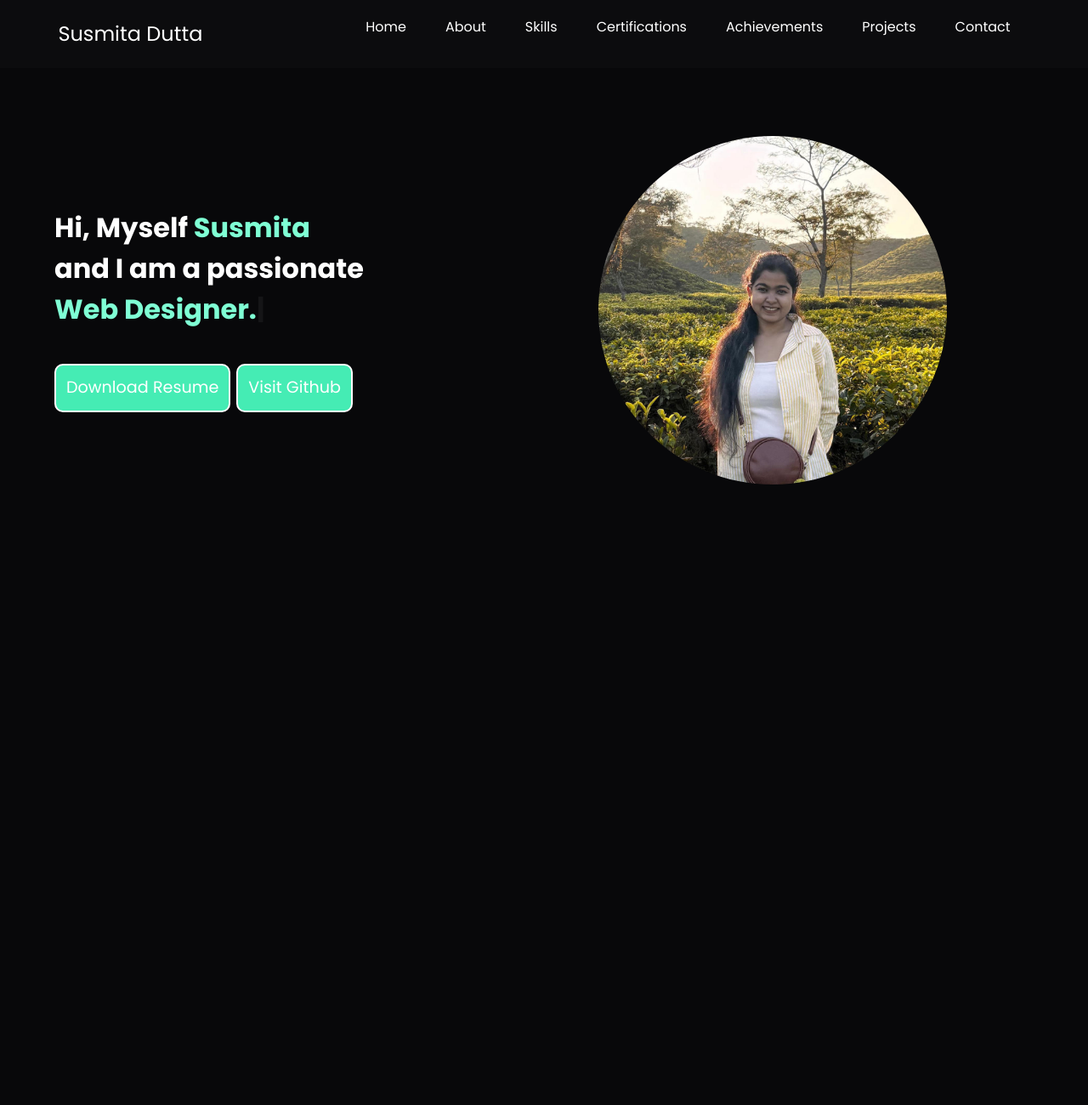
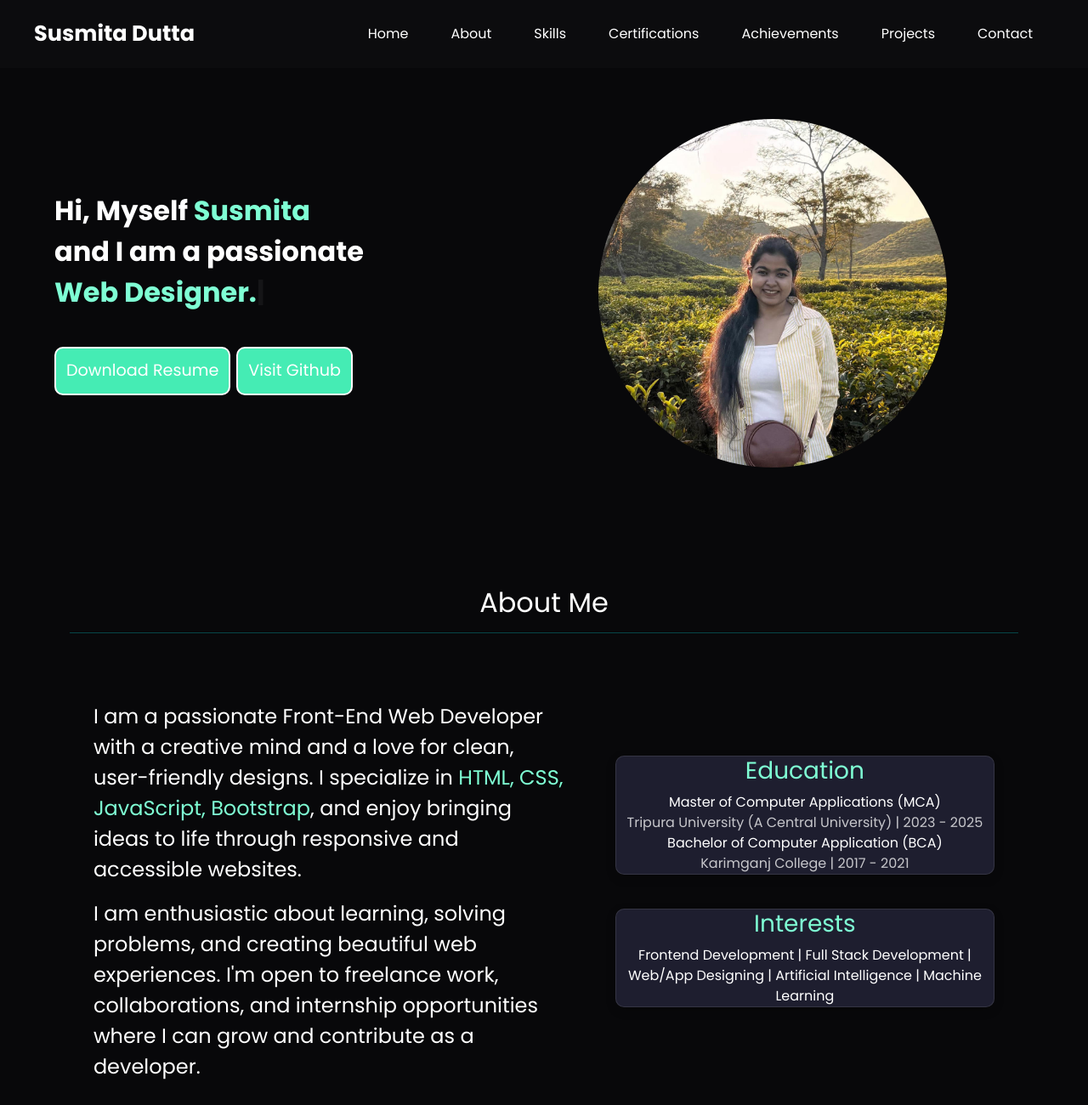
Before and after one commit to duttasusmita28/Personal-Portfolio-Website, a plain HTML site: page index.html in a window 1280 px wide. Shown: the whole page at 85% size. Before the commit the page ends 800 px from the top, so only its background shows below. Drawn offline with nearby package versions, Linux system fonts and the light colour scheme.

Commit message:
Update home and about page

```diff
--- a/index.html
+++ b/index.html
@@ -46,6 +46,59 @@
             </div>
         </section>
     </header>
+
+    <section class="about">
+        <div class="container">
+            <div class="text-center mb-16">
+                <h2 class="aboutme">About Me</h2>
+                <hr>
+                <div class="w-20 h-1 bg-portfolio-accent mx-auto rounded-full">
+                </div>
+            </div>
+            <div class="aboutsection">
+                <div class="leftabout">
+                    <p class="">I am a passionate Front-End Web Developer with a creative mind and a love for clean,
+                        user-friendly designs. I specialize in <span class="color">HTML, CSS, JavaScript, Bootstrap</span>, and enjoy bringing
+                        ideas to life through responsive and accessible websites.</p>
+                    <p class="">I am enthusiastic about learning, solving problems, and creating beautiful web experiences.
+                        I'm open to freelance work, collaborations, and internship opportunities where I can grow and contribute
+                        as a developer.</p>
+                </div>
+                <div class="rightabout">
+                    <div>
+                        <div class="p-0">
+                            <h3 class="education">Education</h3>
+                            <div>
+                                <div>
+                                    <div class="font-semibold">Master of Computer Applications (MCA)
+                                    </div>
+                                    <div class="text-sm opacity-75">Tripura University (A Central University) | 2023 -
+                                        2025</div>
+                                </div>
+                                <div>
+                                    <div class="font-semibold">Bachelor of Computer Application (BCA)</div>
+                                    <div class="text-sm opacity-75">Karimganj College | 2017 - 2021</div>
+                                </div>
+                            </div>
+                        </div>
+                    </div>
+                    <div>
+                        <div class="p-0">
+                            <h3 class="interest">Interests</h3>
+                            <div>
+                                <span>Frontend Development |</span>
+                                <span>Full Stack Development |</span>
+                                <span>Web/App Designing |</span>
+                                <span>Artificial Intelligence |</span>
+                                <span>Machine Learning</span>
+                            </div>
+                        </div>
+                    </div>
+                </div>
+            </div>
+        </div>
+    </section>
+
     <script src="https://unpkg.com/typed.js@2.1.0/dist/typed.umd.js"></script>
     <script>
         var typed = new Typed('#element', {
--- a/style.css
+++ b/style.css
@@ -10,26 +10,48 @@
  }
 
 nav {
+  position: fixed;
+  top: 0;
+  left: 0;
+  width: 100%;
+  height: 80px;
   display: flex;
-   justify-content: space-around;
+  justify-content: space-between; /* Better for logo left, links right */
   align-items: center;
-   height: 80px;
+  padding: 0 40px; /* adds left and right spacing */
   background-color: rgb(12, 12, 14);
+  z-index: 1000;
+}
+
+.left {
+  font-size: 1.6rem;
+  color: white;
+  font-weight: bold;
+  line-height: 1;           /* ensure it's aligned properly */
+  display: flex;
+  align-items: center;
 }
 
 nav ul {
   display: flex;
   justify-content: center;
+  align-items: center;      /* aligns li items vertically */
+  margin: 0;
+  padding: 0;
 }
 
 nav ul li {
   list-style: none;
-   margin: 0 23px;
+  margin: 0 20px;
 }
 
 nav ul li a {
   text-decoration: none;
   color: white;
+  font-size: 1rem;
+  line-height: 1;           /* helps vertical centering */
+  display: inline-block;
+  padding: 10px 5px;        /* optional: increase clickable area */
 }
 
 nav ul li a:hover {
@@ -37,14 +59,10 @@
   font-size: 1.05rem;
 }
 
- .left {
-   font-size: 1.5rem;
- }
-
  .firstsection {
    display: flex;
    justify-content: space-around;
-   margin: 80px 0;
+   margin: 140px 0;
    align-items: center;
  }
 
@@ -86,31 +104,46 @@
    color: aquamarine;
  }
 
- .aboutsection{
+ .aboutme {
+   margin-top: 100px;
+ }
+
+ .aboutsection {
    display: flex;
    justify-content: space-around;
    margin: 80px 0;
    align-items: center;
  }
 
- .leftabout{
+ .leftabout {
    font-size: 1.5rem;
    width: 50%;
  }
 
- .rightabout{
+ .rightabout {
    width: 40%;
  }
 
- .education{
-  margin-top: 50px;
- }
-
- .interest{
-  margin-top: 20px;
- }
-
- hr{
+ hr {
    color: aqua;
 
  }
+
+ .p-0 {
+   flex: 1 1 300px;
+   /* Responsive sizing */
+   background-color: #1e1e2f;
+   /* Replace with your theme color */
+   padding: 20px;
+   border-radius: 10px;
+   box-shadow: 0 4px 12px rgba(0, 0, 0, 0.2);
+   border: 1px solid rgba(255, 255, 255, 0.1);
+   min-width: 280px;
+   text-align: center;
+   margin-bottom: 40px;
+ }
+
+ .education,
+ .interest {
+   color: aquamarine;
+ }
```
Also changed, not shown: about.html (+11 -11 lines). Lines whose indentation alone changed are shown as unchanged.
